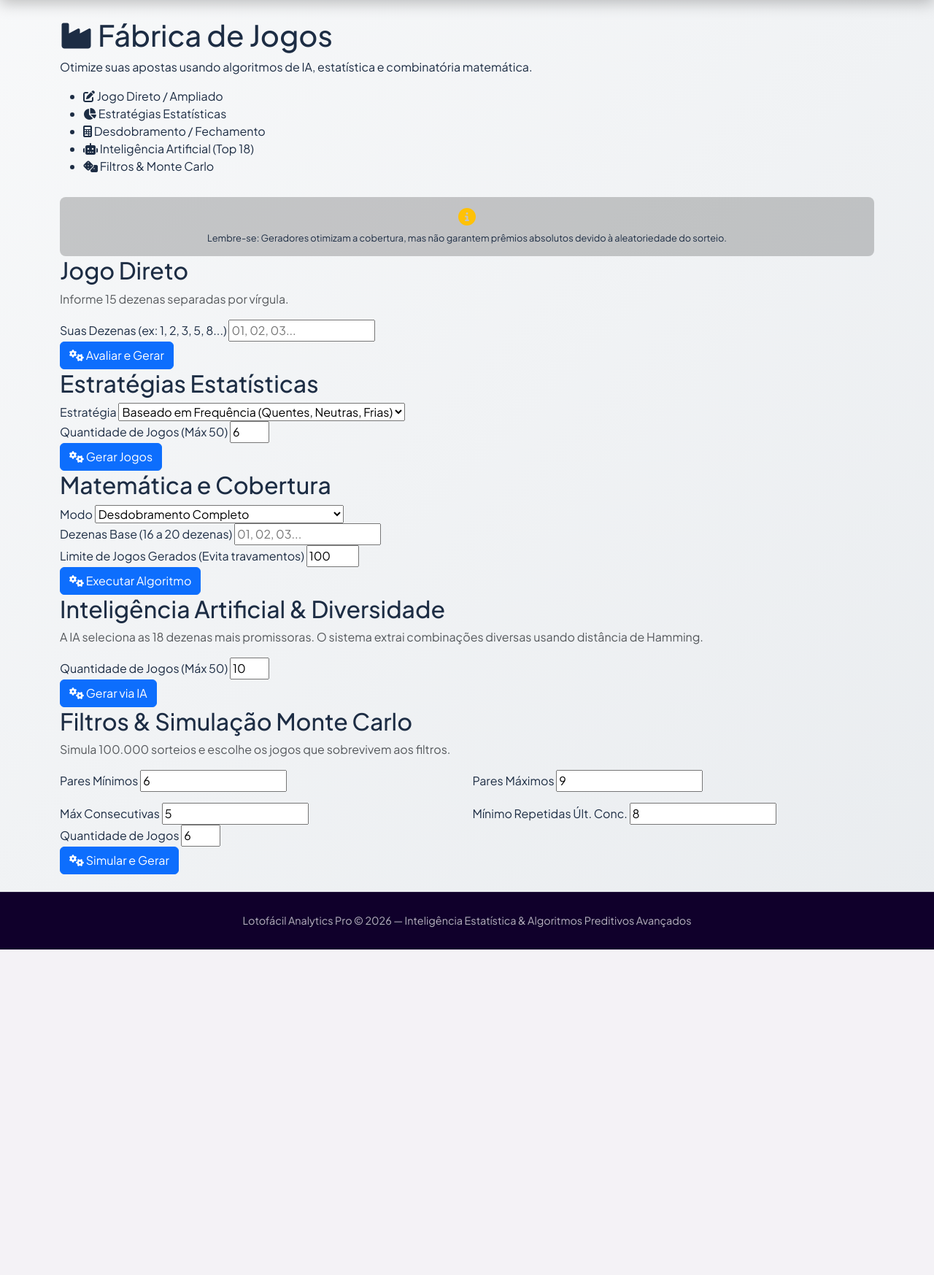
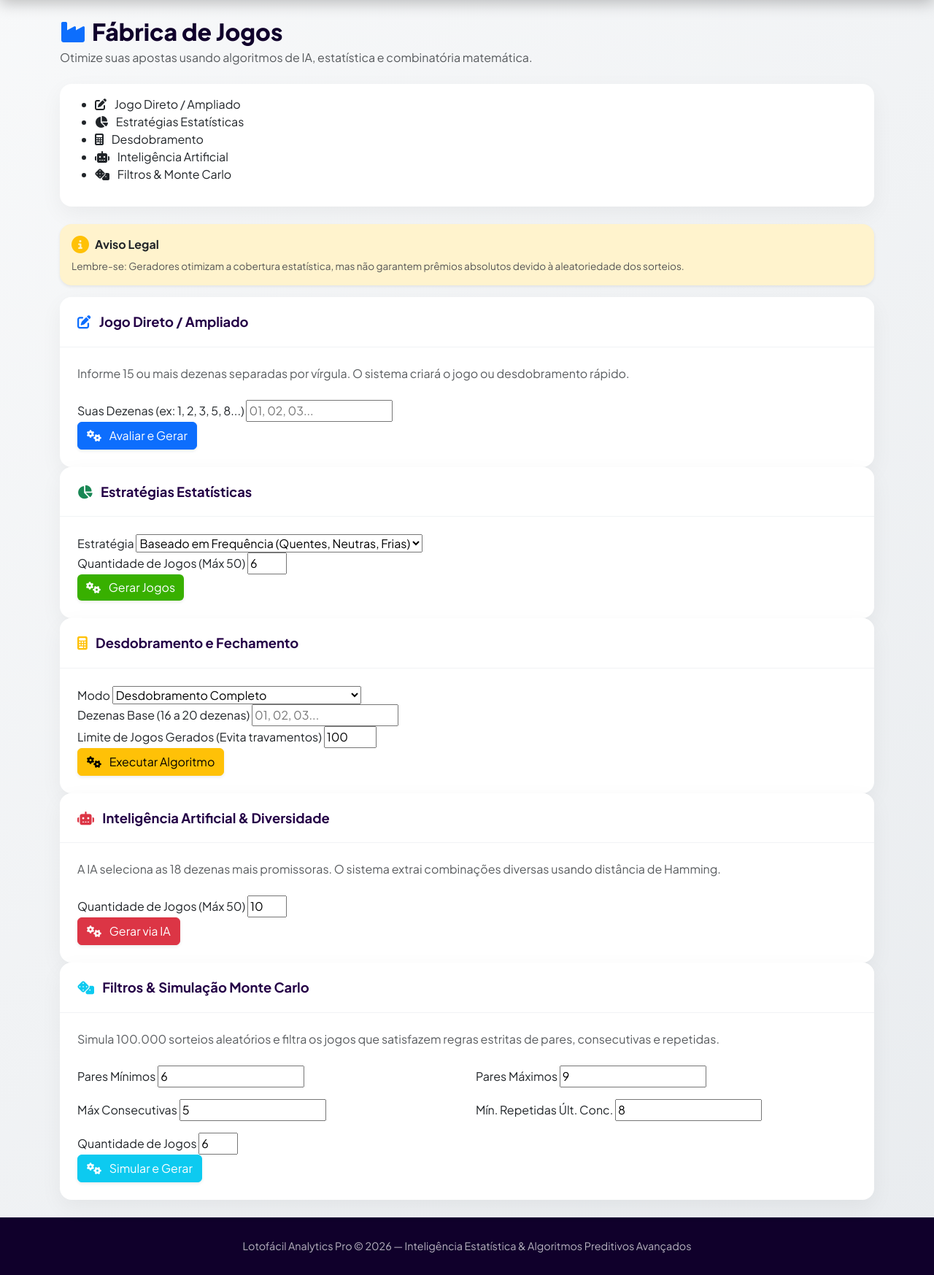
Before and after one commit to Ronickbr/Lotofacil, a Flask app: page /smart-generate in a window 1280 px wide. Shown: the part 132-1879 px from the top of the page at 73% size. Before the commit the page ends 1433 px from the top, so only its background shows below. Run offline with Flask 3, Linux system fonts and the light colour scheme; data that the repository does not hold is empty; some libraries are stand-ins or nearby versions.

```diff
--- a/app.py
+++ b/app.py
@@ -269,26 +269,7 @@ def setup_db():
     if not _db_initialized:
         try:
             cur = mysql.connection.cursor()
-            cur.execute("""
-            CREATE TABLE IF NOT EXISTS saved_games (
-                id INT AUTO_INCREMENT PRIMARY KEY,
-                created_at DATETIME,
-                strategy VARCHAR(100),
-                balls VARCHAR(100),
-                score FLOAT,
-                details JSON,
-                hash VARCHAR(32) UNIQUE,
-                generation_id VARCHAR(50),
-                target_contest INT,
-                locked_at DATETIME,
-                hits INT
-            ),
-                balls VARCHAR(100),
-                score FLOAT,
-                details JSON,
-                hash VARCHAR(32) UNIQUE
-            )
-            """)
+            cur.execute("SELECT 1")
             mysql.connection.commit()
             cur.close()
             _db_initialized = True
--- a/templates/smart_generate.html
+++ b/templates/smart_generate.html
@@ -4,59 +4,77 @@
 
 {% block extra_head %}
 <style>
-    .factory-container { display: flex; gap: 20px; min-height: 70vh; }
-    .sidebar { width: 250px; flex-shrink: 0; background: var(--bg-card); padding: 20px; border-radius: 12px; border: 1px solid var(--border-color); }
-    .main-content { flex-grow: 1; display: flex; flex-direction: column; gap: 20px; }
-    .sidebar-menu { list-style: none; padding: 0; margin: 0; display: flex; flex-direction: column; gap: 10px; }
-    .sidebar-menu li { padding: 12px 15px; border-radius: 8px; cursor: pointer; transition: 0.3s; color: var(--text-muted); font-weight: 500; }
-    .sidebar-menu li:hover { background: rgba(0, 201, 167, 0.1); color: var(--text-color); }
-    .sidebar-menu li.active { background: var(--primary-color); color: #fff; }
+    .factory-container { display: flex; gap: 20px; min-height: 70vh; flex-wrap: wrap; }
+    .sidebar { width: 100%; max-width: 300px; flex-shrink: 0; }
+    .main-content { flex-grow: 1; min-width: 300px; }
 
-    .panel { display: none; background: var(--bg-card); padding: 25px; border-radius: 12px; border: 1px solid var(--border-color); }
-    .panel.active { display: block; animation: fadeIn 0.3s ease; }
+    .sidebar-menu { list-style: none; padding: 0; margin: 0; display: flex; flex-direction: column; gap: 8px; }
+    .sidebar-menu li { padding: 12px 18px; border-radius: 8px; cursor: pointer; transition: all 0.2s ease; color: #495057; font-weight: 600; border: 1px solid transparent; }
+    .sidebar-menu li:hover { background: rgba(123, 44, 191, 0.05); color: #7b2cbf; }
+    .sidebar-menu li.active { background: #7b2cbf; color: #fff; box-shadow: 0 4px 10px rgba(123, 44, 191, 0.3); }
 
-    .generated-games-grid { display: grid; grid-template-columns: repeat(auto-fill, minmax(280px, 1fr)); gap: 15px; margin-top: 20px; }
-    .game-card { background: rgba(255,255,255,0.02); border: 1px solid var(--border-color); border-radius: 10px; padding: 15px; }
-    .game-balls { display: flex; flex-wrap: wrap; gap: 5px; margin-bottom: 10px; }
-    .ball { width: 28px; height: 28px; border-radius: 50%; background: var(--bg-dark); display: flex; align-items: center; justify-content: center; font-size: 0.85rem; font-weight: bold; border: 1px solid var(--border-color); }
-    .game-explanation { font-size: 0.8rem; color: var(--text-muted); margin-top: 8px; font-style: italic; }
+    .panel { display: none; }
+    .panel.active { display: block; animation: fadeIn 0.4s ease; }
 
-    .btn-generate { width: 100%; padding: 15px; font-size: 1.1rem; margin-top: 20px; }
-    .save-actions { position: sticky; bottom: 20px; background: var(--bg-card); padding: 15px; border-radius: 12px; border: 1px solid var(--primary-color); display: flex; justify-content: space-between; align-items: center; box-shadow: 0 10px 30px rgba(0,0,0,0.5); z-index: 100; margin-top: 20px; }
+    .generated-games-grid { display: grid; grid-template-columns: repeat(auto-fill, minmax(280px, 1fr)); gap: 20px; margin-top: 20px; }
+    .game-card { border: 1px solid rgba(0,0,0,0.08); border-radius: 12px; padding: 20px; background: #fff; box-shadow: 0 4px 15px rgba(0,0,0,0.02); transition: transform 0.2s; }
+    .game-card:hover { transform: translateY(-5px); box-shadow: 0 8px 25px rgba(0,0,0,0.06); }
+    .game-balls { display: flex; flex-wrap: wrap; gap: 8px; margin-bottom: 12px; }
+    .game-explanation { font-size: 0.85rem; color: #6c757d; margin-top: 10px; padding-top: 10px; border-top: 1px dashed rgba(0,0,0,0.1); }
 
-    .form-group label { display: block; margin-bottom: 8px; color: var(--text-muted); }
-    .form-group input, .form-group select { width: 100%; padding: 10px; border-radius: 6px; border: 1px solid var(--border-color); background: var(--bg-dark); color: var(--text-color); margin-bottom: 15px; }
+    .btn-generate { width: 100%; padding: 12px; font-size: 1.1rem; margin-top: 15px; border-radius: 8px; font-weight: bold; background: #7b2cbf; border: none; }
+    .btn-generate:hover { background: #5a189a; }
 
-    @keyframes fadeIn { from { opacity: 0; transform: translateY(5px); } to { opacity: 1; transform: translateY(0); } }
+    .save-actions { position: sticky; bottom: 20px; background: #fff; padding: 20px; border-radius: 12px; border: 1px solid rgba(123, 44, 191, 0.2); display: flex; justify-content: space-between; align-items: center; box-shadow: 0 10px 40px rgba(123, 44, 191, 0.15); z-index: 100; margin-top: 25px; }
+
+    .form-group label { display: block; margin-bottom: 6px; color: #495057; font-weight: 600; font-size: 0.95rem; }
+    .form-group input, .form-group select { width: 100%; padding: 12px; border-radius: 8px; border: 1px solid #dee2e6; background: #f8f9fa; color: #212529; margin-bottom: 15px; transition: border-color 0.2s; }
+    .form-group input:focus, .form-group select:focus { outline: none; border-color: #7b2cbf; background: #fff; }
+
+    @keyframes fadeIn { from { opacity: 0; transform: translateY(10px); } to { opacity: 1; transform: translateY(0); } }
 </style>
 {% endblock %}
 
 {% block content %}
-<div class="header-section">
-    <h1><i class="fas fa-industry"></i> Fábrica de Jogos</h1>
-    <p>Otimize suas apostas usando algoritmos de IA, estatística e combinatória matemática.</p>
+<div class="d-flex flex-wrap justify-content-between align-items-center mb-4 gap-3">
+    <div>
+        <h2 class="fw-extrabold mb-1" style="font-weight: 800; color: #10002b;">
+            <i class="fa-solid fa-industry text-primary me-2"></i>Fábrica de Jogos
+        </h2>
+        <p class="text-muted mb-0">Otimize suas apostas usando algoritmos de IA, estatística e combinatória matemática.</p>
+    </div>
 </div>
 
 <div class="factory-container">
     <div class="sidebar">
+        <div class="card card-custom mb-4">
+            <div class="card-body p-3">
                 <ul class="sidebar-menu">
-            <li class="active" data-target="panel-direto"><i class="fas fa-edit"></i> Jogo Direto / Ampliado</li>
-            <li data-target="panel-estatistico"><i class="fas fa-chart-pie"></i> Estratégias Estatísticas</li>
-            <li data-target="panel-matematico"><i class="fas fa-calculator"></i> Desdobramento / Fechamento</li>
-            <li data-target="panel-ia"><i class="fas fa-robot"></i> Inteligência Artificial (Top 18)</li>
-            <li data-target="panel-montecarlo"><i class="fas fa-dice"></i> Filtros & Monte Carlo</li>
+                    <li class="active" data-target="panel-direto"><i class="fas fa-edit me-2"></i> Jogo Direto / Ampliado</li>
+                    <li data-target="panel-estatistico"><i class="fas fa-chart-pie me-2"></i> Estratégias Estatísticas</li>
+                    <li data-target="panel-matematico"><i class="fas fa-calculator me-2"></i> Desdobramento</li>
+                    <li data-target="panel-ia"><i class="fas fa-robot me-2"></i> Inteligência Artificial</li>
+                    <li data-target="panel-montecarlo"><i class="fas fa-dice me-2"></i> Filtros & Monte Carlo</li>
                 </ul>
-        <div style="margin-top: 30px; padding: 15px; background: rgba(0,0,0,0.2); border-radius: 8px; text-align: center;">
-            <i class="fas fa-info-circle text-warning mb-2" style="font-size: 1.5rem;"></i>
-            <p style="font-size: 0.8rem; color: var(--text-muted); margin: 0;">Lembre-se: Geradores otimizam a cobertura, mas não garantem prêmios absolutos devido à aleatoriedade do sorteio.</p>
+            </div>
+        </div>
+        <div class="alert alert-warning border-0 rounded-4 shadow-sm p-3">
+            <div class="d-flex align-items-center mb-2">
+                <i class="fas fa-info-circle text-warning fs-4 me-2"></i>
+                <strong class="text-dark">Aviso Legal</strong>
+            </div>
+            <p style="font-size: 0.85rem; color: #555; margin: 0;">Lembre-se: Geradores otimizam a cobertura estatística, mas não garantem prêmios absolutos devido à aleatoriedade dos sorteios.</p>
         </div>
     </div>
 
     <div class="main-content">
         <!-- Panel 1: Jogo Direto -->
-        <div class="panel active" id="panel-direto">
-            <h2>Jogo Direto</h2>
-            <p class="text-muted">Informe 15 dezenas separadas por vírgula.</p>
+        <div class="card card-custom panel active" id="panel-direto">
+            <div class="card-header card-header-custom">
+                <i class="fas fa-edit text-primary me-2"></i> Jogo Direto / Ampliado
+            </div>
+            <div class="card-body p-4">
+                <p class="text-muted mb-4">Informe 15 ou mais dezenas separadas por vírgula. O sistema criará o jogo ou desdobramento rápido.</p>
                 <form id="form-direto" class="generation-form">
                     <input type="hidden" name="strategy" value="direto">
                     <input type="hidden" name="num_games" value="1">
@@ -64,13 +82,17 @@
                         <label>Suas Dezenas (ex: 1, 2, 3, 5, 8...)</label>
                         <input type="text" name="numbers" placeholder="01, 02, 03..." required>
                     </div>
-                <button type="submit" class="btn btn-primary btn-generate"><i class="fas fa-cogs"></i> Avaliar e Gerar</button>
+                    <button type="submit" class="btn btn-primary btn-generate text-white shadow-sm"><i class="fas fa-cogs me-2"></i> Avaliar e Gerar</button>
                 </form>
+            </div>
         </div>
 
         <!-- Panel 2: Estatístico -->
-        <div class="panel" id="panel-estatistico">
-            <h2>Estratégias Estatísticas</h2>
+        <div class="card card-custom panel" id="panel-estatistico">
+            <div class="card-header card-header-custom">
+                <i class="fas fa-chart-pie text-success me-2"></i> Estratégias Estatísticas
+            </div>
+            <div class="card-body p-4">
                 <form id="form-estatistico" class="generation-form">
                     <div class="form-group">
                         <label>Estratégia</label>
@@ -84,13 +106,17 @@
                         <label>Quantidade de Jogos (Máx 50)</label>
                         <input type="number" name="num_games" value="6" min="1" max="50">
                     </div>
-                <button type="submit" class="btn btn-primary btn-generate"><i class="fas fa-cogs"></i> Gerar Jogos</button>
+                    <button type="submit" class="btn btn-success btn-generate text-white shadow-sm" style="background-color: #38b000; border: none;"><i class="fas fa-cogs me-2"></i> Gerar Jogos</button>
                 </form>
+            </div>
         </div>
 
         <!-- Panel 3: Matemático -->
-        <div class="panel" id="panel-matematico">
-            <h2>Matemática e Cobertura</h2>
+        <div class="card card-custom panel" id="panel-matematico">
+            <div class="card-header card-header-custom">
+                <i class="fas fa-calculator text-warning me-2"></i> Desdobramento e Fechamento
+            </div>
+            <div class="card-body p-4">
                 <form id="form-matematico" class="generation-form">
                     <div class="form-group">
                         <label>Modo</label>
@@ -104,7 +130,7 @@
                         <input type="text" name="numbers" placeholder="01, 02, 03..." required>
                     </div>
 
-                <div id="closure-settings" style="display: none;">
+                    <div id="closure-settings" style="display: none;" class="p-3 mb-3 rounded-3 bg-light border">
                         <div class="form-group">
                             <label>Garantia de Acertos (Ex: 14)</label>
                             <input type="number" name="guarantee" value="14" min="11" max="15">
@@ -119,45 +145,55 @@
                         <label>Limite de Jogos Gerados (Evita travamentos)</label>
                         <input type="number" name="num_games" value="100" min="1" max="2000">
                     </div>
-                <button type="submit" class="btn btn-primary btn-generate"><i class="fas fa-cogs"></i> Executar Algoritmo</button>
+                    <button type="submit" class="btn btn-warning btn-generate shadow-sm"><i class="fas fa-cogs me-2"></i> Executar Algoritmo</button>
                 </form>
+            </div>
         </div>
 
         <!-- Panel 4: IA -->
-        <div class="panel" id="panel-ia">
-            <h2>Inteligência Artificial & Diversidade</h2>
-            <p class="text-muted">A IA seleciona as 18 dezenas mais promissoras. O sistema extrai combinações diversas usando distância de Hamming.</p>
+        <div class="card card-custom panel" id="panel-ia">
+            <div class="card-header card-header-custom">
+                <i class="fas fa-robot text-danger me-2"></i> Inteligência Artificial & Diversidade
+            </div>
+            <div class="card-body p-4">
+                <p class="text-muted mb-4">A IA seleciona as 18 dezenas mais promissoras. O sistema extrai combinações diversas usando distância de Hamming.</p>
                 <form id="form-ia" class="generation-form">
                     <input type="hidden" name="strategy" value="ai_based">
                     <div class="form-group">
                         <label>Quantidade de Jogos (Máx 50)</label>
                         <input type="number" name="num_games" value="10" min="1" max="50">
                     </div>
-                <button type="submit" class="btn btn-primary btn-generate"><i class="fas fa-cogs"></i> Gerar via IA</button>
+                    <button type="submit" class="btn btn-danger btn-generate shadow-sm"><i class="fas fa-cogs me-2"></i> Gerar via IA</button>
                 </form>
+            </div>
         </div>
 
         <!-- Panel 5: Monte Carlo -->
-        <div class="panel" id="panel-montecarlo">
-            <h2>Filtros & Simulação Monte Carlo</h2>
-            <p class="text-muted">Simula 100.000 sorteios e escolhe os jogos que sobrevivem aos filtros.</p>
+        <div class="card card-custom panel" id="panel-montecarlo">
+            <div class="card-header card-header-custom">
+                <i class="fas fa-dice text-info me-2"></i> Filtros & Simulação Monte Carlo
+            </div>
+            <div class="card-body p-4">
+                <p class="text-muted mb-4">Simula 100.000 sorteios aleatórios e filtra os jogos que satisfazem regras estritas de pares, consecutivas e repetidas.</p>
                 <form id="form-montecarlo" class="generation-form">
                     <input type="hidden" name="strategy" value="montecarlo">
-                <div style="display: grid; grid-template-columns: 1fr 1fr; gap: 15px;">
-                    <div class="form-group">
+                    <div class="row mb-3">
+                        <div class="col-md-6 form-group">
                             <label>Pares Mínimos</label>
                             <input type="number" name="min_even" value="6">
                         </div>
-                    <div class="form-group">
+                        <div class="col-md-6 form-group">
                             <label>Pares Máximos</label>
                             <input type="number" name="max_even" value="9">
                         </div>
-                    <div class="form-group">
+                    </div>
+                    <div class="row mb-3">
+                        <div class="col-md-6 form-group">
                             <label>Máx Consecutivas</label>
                             <input type="number" name="max_consecutive" value="5">
                         </div>
-                    <div class="form-group">
-                        <label>Mínimo Repetidas Últ. Conc.</label>
+                        <div class="col-md-6 form-group">
+                            <label>Mín. Repetidas Últ. Conc.</label>
                             <input type="number" name="min_repeat" value="8">
                         </div>
                     </div>
@@ -165,22 +201,24 @@
                         <label>Quantidade de Jogos</label>
                         <input type="number" name="num_games" value="6" min="1" max="50">
                     </div>
-                <button type="submit" class="btn btn-primary btn-generate"><i class="fas fa-cogs"></i> Simular e Gerar</button>
+                    <button type="submit" class="btn btn-info btn-generate text-white shadow-sm"><i class="fas fa-cogs me-2"></i> Simular e Gerar</button>
                 </form>
+            </div>
         </div>
 
         <!-- Resultados -->
-        <div id="results-area" style="display: none;">
-            <hr style="border-color: var(--border-color); margin: 30px 0;">
-            <h3>Resultados da Geração</h3>
-            <p id="results-stats" class="text-muted"></p>
+        <div id="results-area" style="display: none; margin-top: 20px;">
+            <div class="d-flex align-items-center mb-3">
+                <h3 class="fw-bold mb-0 text-dark"><i class="fas fa-check-circle text-success me-2"></i> Resultados da Geração</h3>
+            </div>
+            <p id="results-stats" class="text-muted mb-4"></p>
 
             <div class="save-actions" id="save-actions">
                 <div>
-                    <strong style="color: var(--primary-color); font-size: 1.2rem;" id="cost-display">Custo: R$ 0,00</strong>
+                    <strong style="color: #7b2cbf; font-size: 1.3rem;" id="cost-display">Custo: R$ 0,00</strong>
                     <span class="text-muted" style="margin-left: 10px;">(<span id="games-count">0</span> jogos únicos)</span>
                 </div>
-                <button id="btn-save-games" class="btn btn-success"><i class="fas fa-save"></i> Salvar Estes Jogos no Banco</button>
+                <button id="btn-save-games" class="btn btn-success rounded-pill px-4 py-2 shadow-sm fw-bold"><i class="fas fa-save me-2"></i> Salvar Estes Jogos no Banco</button>
             </div>
 
             <div class="generated-games-grid" id="games-grid">
@@ -269,14 +307,17 @@
         grid.innerHTML = '';
 
         data.games.forEach((g, idx) => {
-            let ballsHtml = g.numbers.map(n => `<div class="ball">${n.toString().padStart(2, '0')}</div>`).join('');
+            let ballsHtml = g.numbers.map(n => {
+                let ballClass = n % 2 === 0 ? "ball-even" : "ball-odd";
+                return `<div class="lottery-ball lottery-ball-sm ${ballClass}">${n.toString().padStart(2, '0')}</div>`;
+            }).join('');
             let card = `
                 <div class="game-card">
-                    <div style="display: flex; justify-content: space-between; margin-bottom: 10px;">
-                        <strong>Jogo #${idx+1}</strong>
-                        <span style="color: var(--primary-color);">Score: ${g.total_score.toFixed(1)}</span>
+                    <div style="display: flex; justify-content: space-between; margin-bottom: 15px; border-bottom: 1px solid rgba(0,0,0,0.05); padding-bottom: 10px;">
+                        <strong class="text-dark"><i class="fas fa-ticket-alt text-primary me-2"></i>Jogo #${idx+1}</strong>
+                        <span class="badge bg-light text-dark border"><i class="fas fa-star text-warning"></i> Score: ${g.total_score.toFixed(1)}</span>
                     </div>
-                    <div class="game-balls">${ballsHtml}</div>
+                    <div class="game-balls mb-3" style="gap: 8px;">${ballsHtml}</div>
                     <div class="game-explanation">${g.explanation}</div>
                 </div>
             `;
```
Lines whose indentation alone changed are shown as unchanged.
